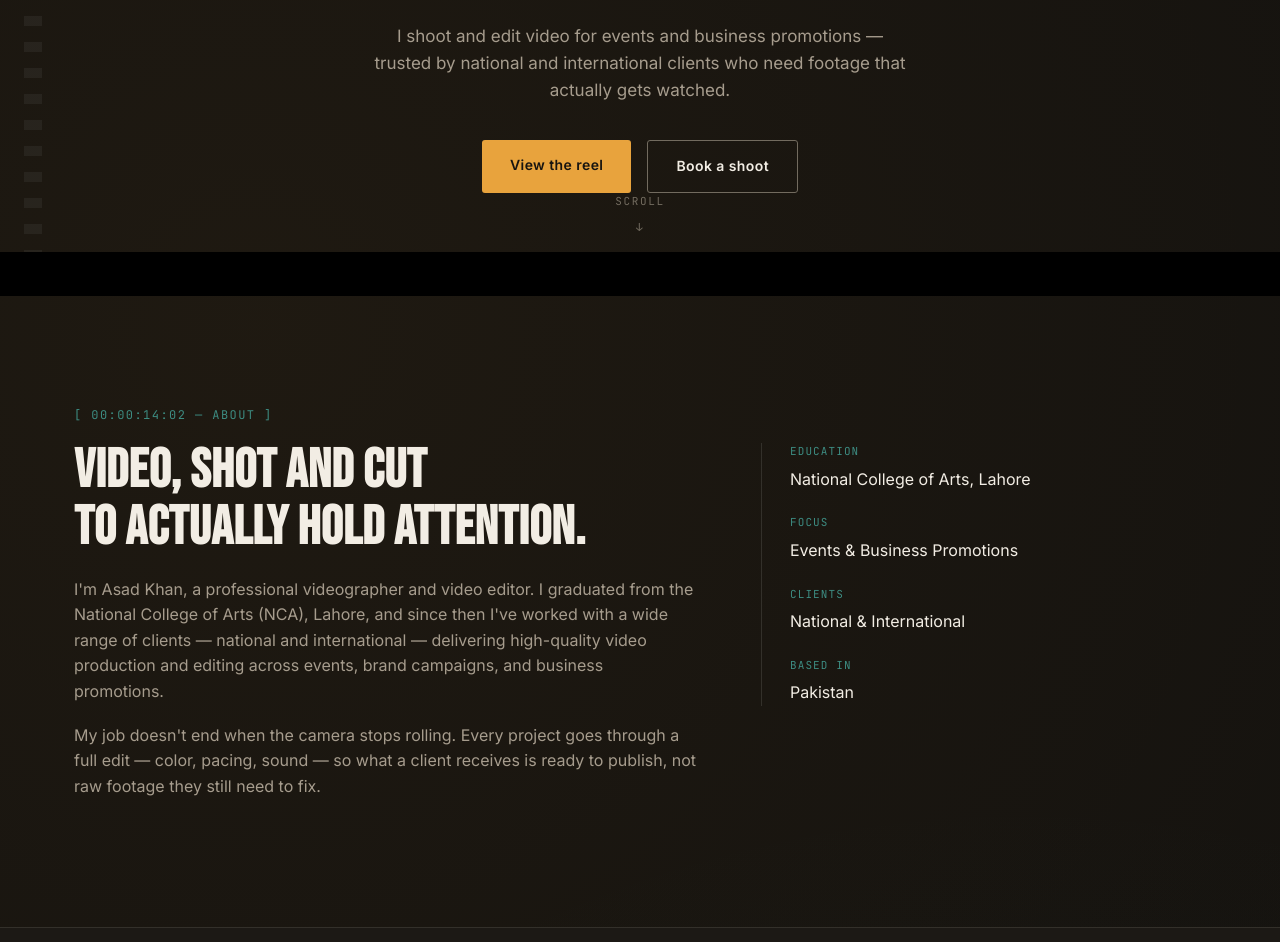
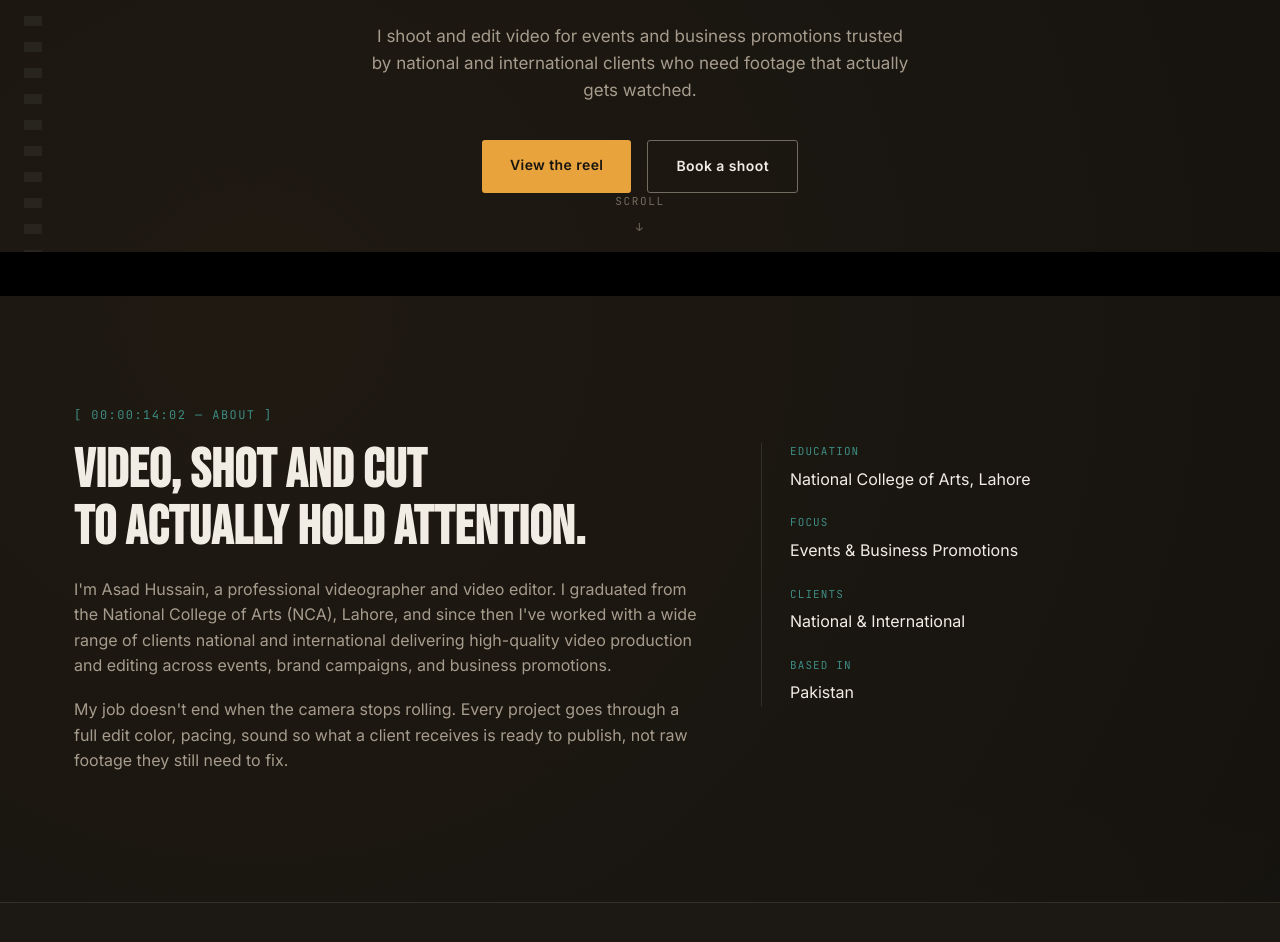
Before and after one commit to mohammadqbbaig/asad-saboor-portfolio, a website: page public/index.html in a window 1280 px wide. Shown: the part 504-1446 px from the top of the page. Drawn offline with Linux system fonts and the light colour scheme.

Commit message:
Update index.html

```diff
--- a/public/index.html
+++ b/public/index.html
@@ -4,7 +4,7 @@
 <meta charset="UTF-8" />
 <meta name="viewport" content="width=device-width, initial-scale=1.0" />
 <title>Asad Khan — Videographer &amp; Video Editor</title>
-<meta name="description" content="Asad Khan is a professional videographer and video editor based in Pakistan, working with national and international clients on events and business promotions." />
+<meta name="description" content="Asad Hussain is a professional videographer and video editor based in Pakistan, working with national and international clients on events and business promotions." />
 <link rel="preconnect" href="https://fonts.googleapis.com">
 <link rel="preconnect" href="https://fonts.gstatic.com" crossorigin>
 <link href="https://fonts.googleapis.com/css2?family=Bebas+Neue&family=Inter:wght@400;500;600;700&family=JetBrains+Mono:wght@400;500&display=swap" rel="stylesheet">
@@ -54,7 +54,7 @@
         <h1 class="hero__title">ASAD<br />KHAN</h1>
         <p class="hero__subtitle">Videographer &amp; Video Editor</p>
         <p class="hero__desc">
-          I shoot and edit video for events and business promotions — trusted by
+          I shoot and edit video for events and business promotions trusted by
           national and international clients who need footage that actually
           gets watched.
         </p>
@@ -76,15 +76,15 @@
         <div class="about__text">
           <h2 class="section__title">Video, shot and cut<br />to actually hold attention.</h2>
           <p>
-            I'm Asad Khan, a professional videographer and video editor. I graduated
+            I'm Asad Hussain, a professional videographer and video editor. I graduated
             from the National College of Arts (NCA), Lahore, and since then I've worked
-            with a wide range of clients — national and international — delivering
+            with a wide range of clients national and international delivering
             high-quality video production and editing across events, brand campaigns,
             and business promotions.
           </p>
           <p>
             My job doesn't end when the camera stops rolling. Every project goes through
-            a full edit — color, pacing, sound — so what a client receives is ready to
+            a full edit color, pacing, sound so what a client receives is ready to
             publish, not raw footage they still need to fix.
           </p>
         </div>
```
